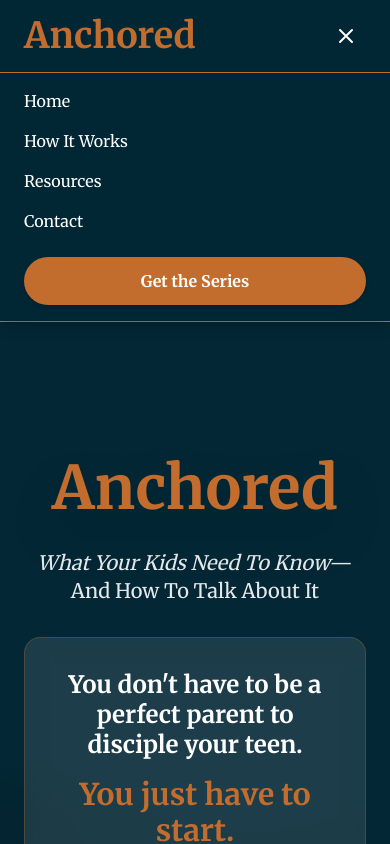
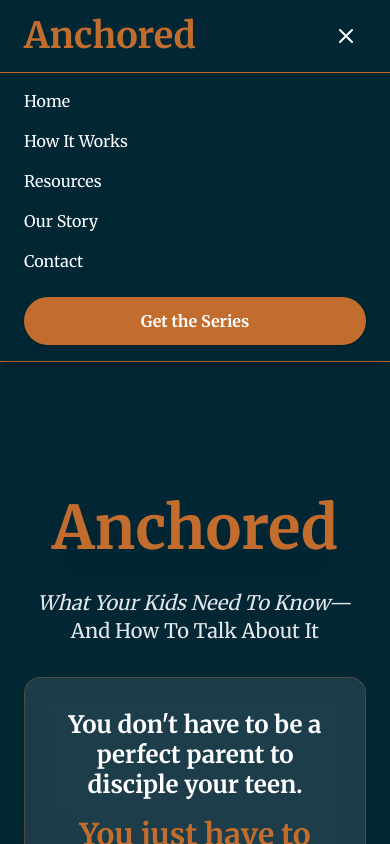
Before and after one commit to rdhefner/anchored, a Next.js app: page / in a window 390 px wide. Both pictures are taken after a click on the button "Toggle menu". Shown: the top 844 px of the page. Built offline with nearby package versions, Linux system fonts and the light colour scheme; no server answers.

Commit message:
moved our story

```diff
--- a/src/app/about-author/page.tsx
+++ b/src/app/our-story/page.tsx
@@ -6,10 +6,10 @@ export const metadata = {
   openGraph: {
     title: "Our Story | Anchored",
     description: "Meet Ryan Hefner, the creator of Anchored—a father committed to raising children of character and purpose.",
-    url: 'https://anchoredkids.org/about-author',
+    url: 'https://anchoredkids.org/our-story',
   },
   alternates: {
-    canonical: '/about-author',
+    canonical: '/our-story',
   },
 };
 
--- a/src/components/Footer.tsx
+++ b/src/components/Footer.tsx
@@ -85,15 +85,10 @@ export default function Footer() {
         </div>
 
         {/* Copyright */}
-        <div className="border-t border-gold/20 mt-8 pt-6">
-          <div className="flex flex-col md:flex-row justify-between items-center gap-4">
-            <p className="text-sm text-gray-400">
-              © {new Date().getFullYear()} Anchored, LLC. All rights reserved.
-            </p>
-            <Link href="/about-author" className="text-sm text-gray-400 hover:text-gold transition-colors">
-              Our Story
-            </Link>
-          </div>
+        <div className="border-t border-gold/20 mt-8 pt-6 text-center">
+          <p className="text-sm text-gray-400">
+            © {new Date().getFullYear()} Anchored, LLC. All rights reserved.
+          </p>
         </div>
       </div>
     </footer>
--- a/src/components/Navbar.tsx
+++ b/src/components/Navbar.tsx
@@ -17,6 +17,7 @@ export default function Navbar() {
           <Link href="/" className="text-white hover:text-gold transition-colors">Home</Link>
           <Link href="/about" className="text-white hover:text-gold transition-colors">How It Works</Link>
           <Link href="/resources" className="text-white hover:text-gold transition-colors">Resources</Link>
+          <Link href="/our-story" className="text-white hover:text-gold transition-colors">Our Story</Link>
           <Link href="/contact" className="text-white hover:text-gold transition-colors">Contact</Link>
           <a
             href={amazonLink}
@@ -72,6 +73,13 @@ export default function Navbar() {
               Resources
             </Link>
             <Link
+              href="/our-story"
+              onClick={() => setOpen(false)}
+              className="text-white hover:text-gold transition-colors font-medium"
+            >
+              Our Story
+            </Link>
+            <Link
               href="/contact"
               onClick={() => setOpen(false)}
               className="text-white hover:text-gold transition-colors font-medium"
```
